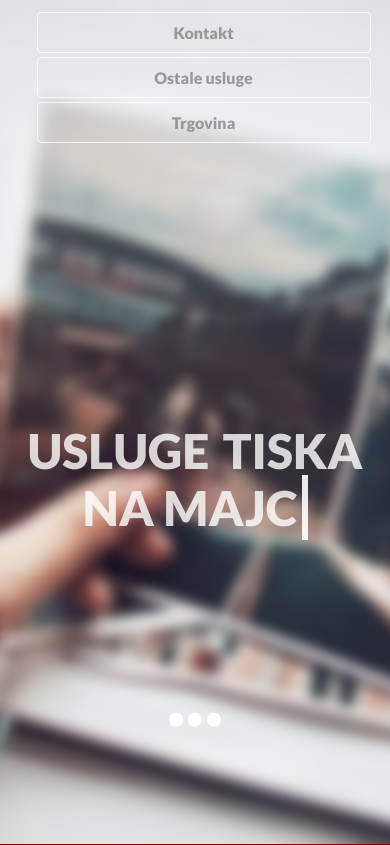
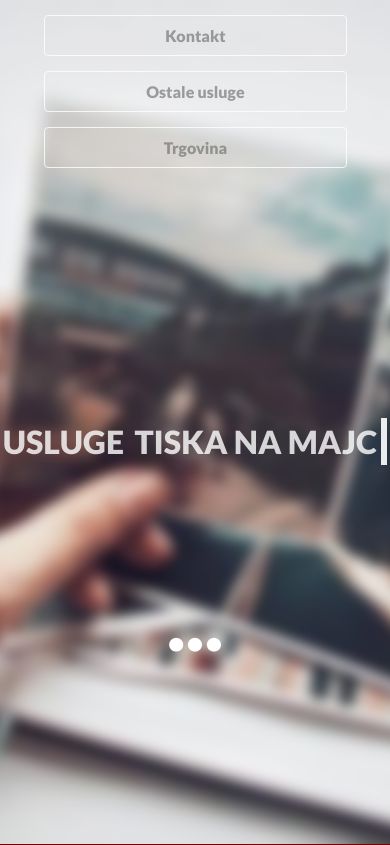
Before and after one commit to mislavbreka/mislavbreka.github.io, a PHP site: page /domino/domino.html in a window 390 px wide. Shown: the top 845 px of the page. Run offline with PHP 8.4, Linux system fonts and the light colour scheme.

Commit message:
Add files via upload

```diff
--- a/domino/style.css
+++ b/domino/style.css
@@ -106,13 +106,21 @@
 #logo{
     display:none;
 }
+#animation{
+    font-size:2em;
+}
 #header{
     margin-top:10px;
+    margin: auto;
+    width: 90%;
+    text-align:center;
+    padding: 10px;
 }
 #header a{
-    align-self: center;
-    display: block;
-    margin: 2px 5%;
+    float: left;
+    margin-top: 5px;
+    margin-left: 7%;
+    margin-right: 7%;
     text-align: center;
     color: rgba(100,100,100, 0.6);
     border: 1px solid rgba(255,255,255, 0.8);
@@ -123,8 +131,8 @@
 }
 #morebtn{
     width:100%;
-    margin-top: 70vh;
-    height:10vh;
+    margin-top: 60vh;
+    height:30vh;
     text-align:center;
 }
 }
```
